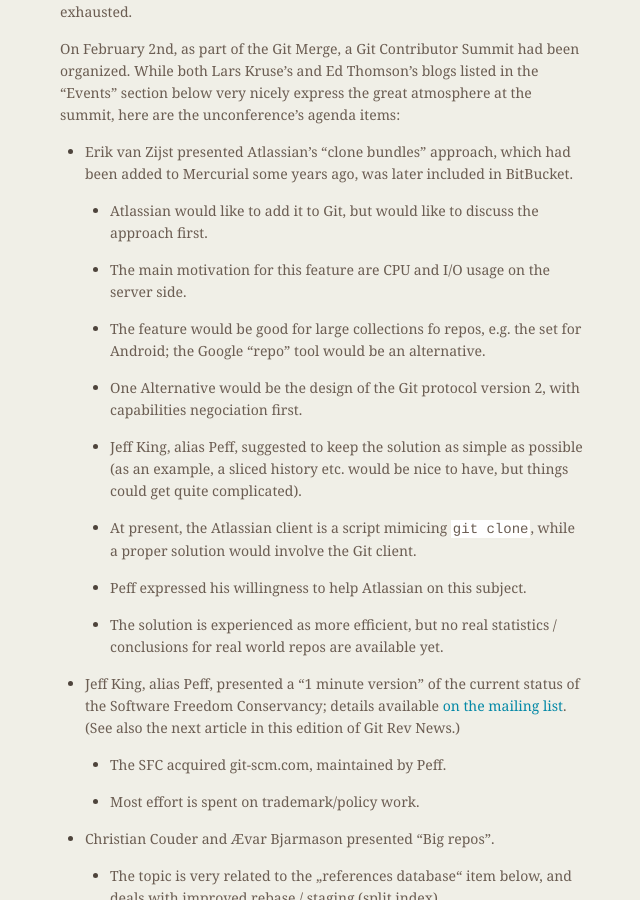
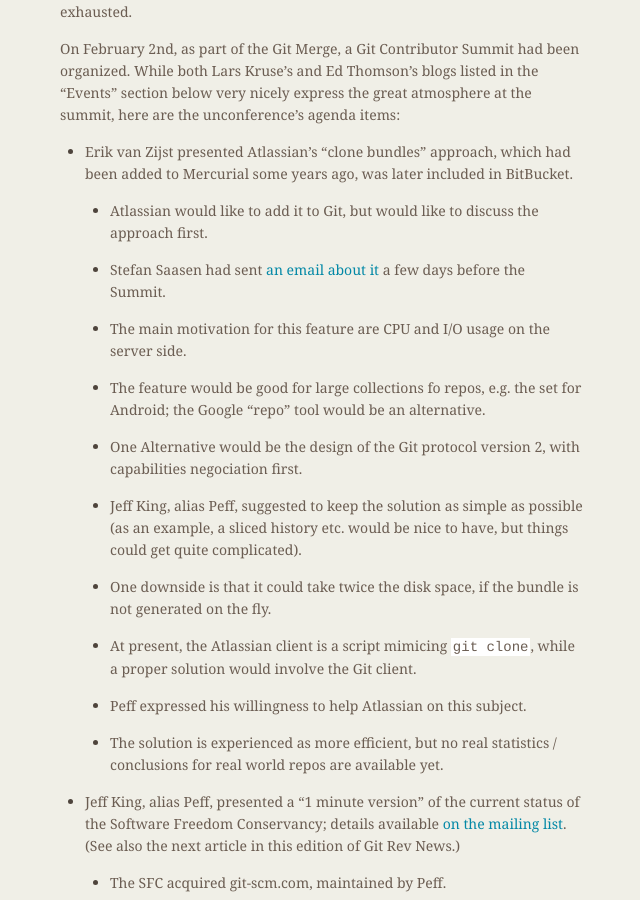
Before and after one commit to git/git.github.io, a Jekyll site: the page built from rev_news/drafts/edition-24.md, in a window 1280 px wide and 900 px high, scrolled down 460 px. Shown: the whole window, without its empty margins (499-1139 px from the left). Built offline with Jekyll 4.4.1, drawn with Linux system fonts in a browser that asks for light colours.

Commit message:
rn-24: improve clonebundle report

```diff
--- a/rev_news/drafts/edition-24.md
+++ b/rev_news/drafts/edition-24.md
@@ -39,6 +39,8 @@
 
 		* Atlassian would like to add it to Git, but would like to discuss the approach first.
 
+		* Stefan Saasen had sent [an email about it](http://public-inbox.org/git/CADoxLGPFgF7W4XJzt0X+xFJDoN6RmfFGx_96MO9GPSSOjDK0EQ@mail.gmail.com/) a few days before the Summit.
+
 		* The main motivation for this feature are CPU and I/O usage on the server side.
 
 		* The feature would be good for large collections fo repos, e.g. the set for Android; the Google "repo" tool would be an alternative.
@@ -46,6 +48,8 @@
 		* One Alternative would be the design of the Git protocol version 2, with capabilities negociation first.
 
 		* Jeff King, alias Peff, suggested to keep the solution as simple as possible (as an example, a sliced history etc. would be nice to have, but things could get quite complicated).
+
+		* One downside is that it could take twice the disk space, if the bundle is not generated on the fly.
 
 		* At present, the Atlassian client is a script mimicing `git clone`, while a proper solution would involve the Git client.
 
```
